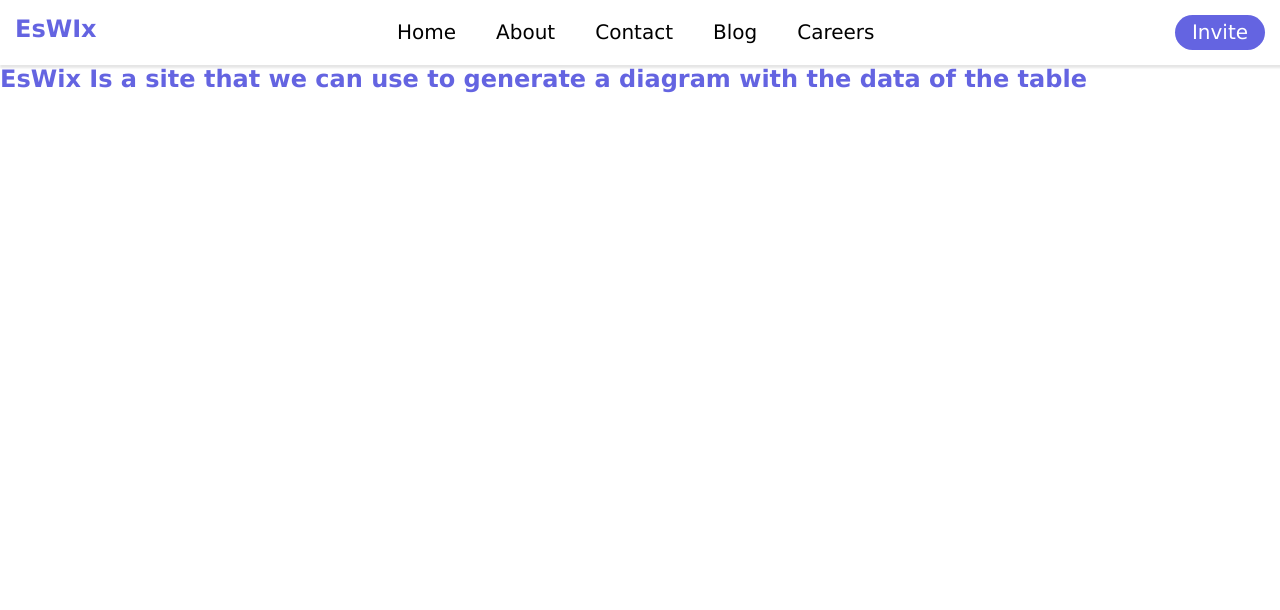
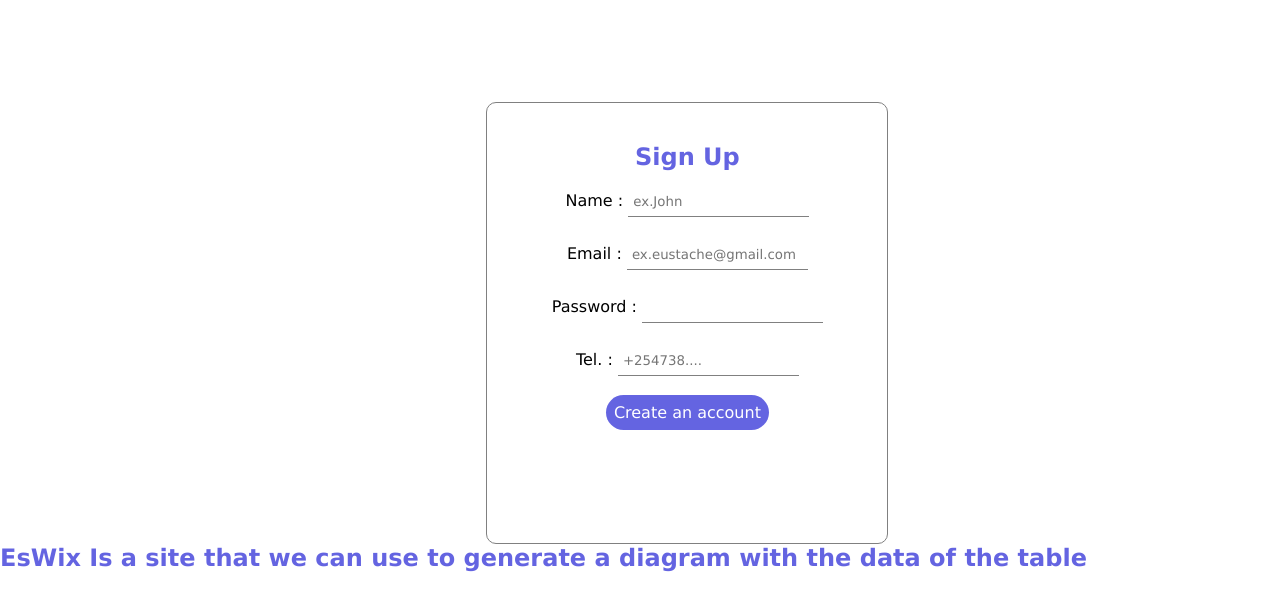
Before and after one commit to Eustachekamala/EsWix_website, a plain HTML site: page index.html in a window 1280 px wide. Drawn offline with Linux system fonts and the light colour scheme.

Commit message:
update for the website

```diff
--- a/index.html
+++ b/index.html
@@ -7,16 +7,29 @@
     <link rel="stylesheet" href="style.css">
     </head>
     <body>
-        <div id="container-dashboard">
-            <h2 id="site_name">EsWIx</h2>
-            <header>
-                <a href="#">Home</a>
-                <a href="#">About</a>
-                <a href="#">Contact</a>
-                <a href="#">Blog</a>
-                <a href="#">Careers</a>
-                </header>
-                <a href="#" class="btn_header">Invite</a>
+        <div id="container-sign_up">
+            <h2>Sign Up</h2>
+            <form action="">
+                <div id="form">
+                    <div class="user-info">
+                        <label for="name">Name :</label>
+                        <input class="input" type="text" placeholder="ex.John" required="required">
+                    </div>
+                    <div class="user-info">
+                        <label for="">Email :</label>
+                        <input class="input" type="email" placeholder="ex.eustache@gmail.com" required="required">
+                    </div>
+                    <div class="user-info">
+                        <label for="">Password :</label>
+                        <input class="input" type="password" required="required">
+                    </div>
+                    <div class="user-info">
+                        <label for="tel">Tel. :</label>
+                        <input class="input" type="tel" name="tel" id="" placeholder="+254738...." required="required">
+                    </div>
+                </div>
+                <a href="./html/sign_in.html" id="btn-create-account">Create an account</a>
+                </form>
         </div>
             <script src="script.js"></script>
     </body>
```
Also changed, not shown: html/dashboard.html (added, +22 -0 lines), html/sign_in.html (added, +27 -0 lines).
